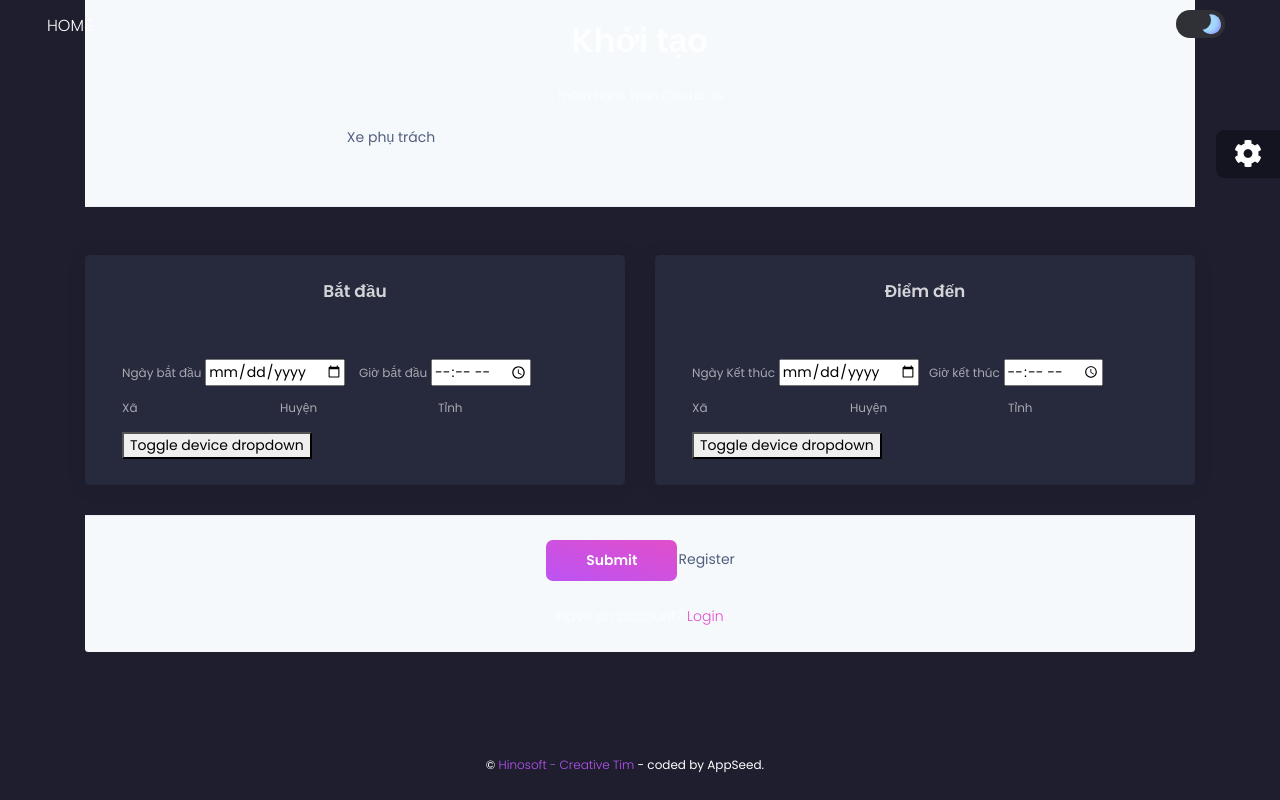
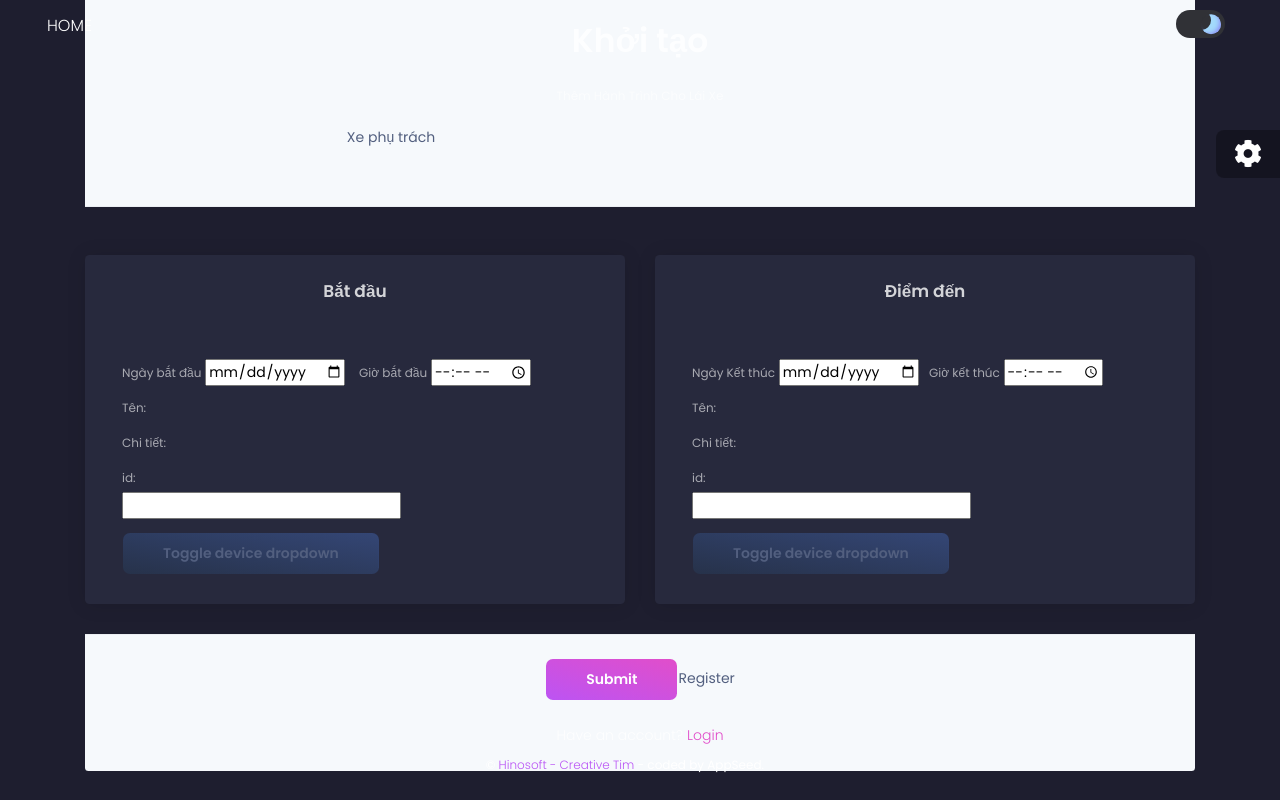
Before and after one commit to ducanhvna/vantai-gateway, a Django app: page /vantai/taohanhtrinh in a window 1280 px wide. Run offline with Django 3.2, Linux system fonts and the light colour scheme; the visitor is signed in with stand-in values (Sample User, id 1); data that the repository does not hold is empty; some libraries are stand-ins or nearby versions.

Commit message:
update src

```diff
--- a/apps/templates/vantai/taohanhtrinh.html
+++ b/apps/templates/vantai/taohanhtrinh.html
@@ -63,40 +63,43 @@
                                     <div class="col-md-6 px-md-1">
                                         <div class="form-group">   <!-- <input type="text" class="form-control datetimepicker-input" data-target="#datetimepicker1"/> -->
                                             <label>Ngày bắt đầu</label>
-                                            {{ form.start_date}}
+                                            {{ form.end_date}}
                                          </div>
+                                         <span class="text-danger">{{ form.end_date.errors }}</span>
                                    </div>
 
                                     <div class="col-md-6 px-md-1">
                                         <div class="form-group">
                                             <label>Giờ bắt đầu</label>
-                                            {{ form.start_time}}
+                                            {{ form.end_time}}
+                                        </div>
+                                        <span class="text-danger">{{ form.end_time.errors }}</span>
+                                    </div>
+
+                                    <div class="col-md-12 px-md-1">
+                                        <div class="form-group">
+                                            <label>Tên: </label>
+                                            <span id="startlocationName"></span>
+
+                                        </div>
+                                    </div>
+                                    <div class="col-md-12 px-md-1">
+                                        <div class="form-group">
+                                            <label>Chi tiết: </label>
+                                            <span id="startlocationdetailName"></span>
                                         </div>
                                     </div>
 
                                     <div class="col-md-4 px-md-1">
                                         <div class="form-group">
-                                            <label>Xã</label>
-
-                                        </div>
-                                    </div>
-                                    <div class="col-md-4 px-md-1">
-                                        <div class="form-group">
-                                            <label>Huyện</label>
-
-                                        </div>
-                                    </div>
-
-                                    <div class="col-md-4 px-md-1">
-                                        <div class="form-group">
-                                            <label>Tỉnh</label>
-
+                                            <label>id:</label>
+                                            <input id="startLocationid" readonly />
                                         </div>
                                     </div>
 
                                     <div class="col-md-12 px-md-1">
                                         <div class="form-group">
-                                            <button id="toggle">Toggle device dropdown</button>
+                                            <a class="btn" id="toggle">Toggle device dropdown</a>
                                             <div id="dropdown">
 
                                                 <input type="text" id="myInput" onkeyup="myFunction()" placeholder="Search for names.."
@@ -109,13 +112,7 @@
                                                             Tên địa điểm
                                                           </th>
                                                           <th>
-                                                            Xã
-                                                          </th>
-                                                          <th>
-                                                            Huyện
-                                                          </th>
-                                                          <th>
-                                                            Tỉnh
+                                                            Chi tiết
                                                           </th>
                                                           <th class="text-center">
                                                             Action
@@ -130,15 +127,13 @@
                                                           </td>
                                                           <td>
                                                             {{ member.ward_id.name }}
-                                                          </td>
-                                                          <td>
+                                                            <span> - </span>
                                                             {{ member.district_id.name }}
-                                                          </td>
-                                                          <td>
+                                                            <span> - </span>
                                                             {{ member.state_id.name }}
                                                           </td>
                                                           <td class="text-center">
-                                                            <a href="#" class="btn btn-info view" title="View" ><i
+                                                            <a onclick="SelectStartLocation({{ forloop.counter }} , {{ member.id}} )" class="btn btn-info edit" title="select" ><i
                                                               class="fas fa-eye"></i></a>
 
                                                           </td>
@@ -172,6 +167,7 @@
                                                 <label>Ngày Kết thúc</label>
                                                 {{ form.start_date}}
                                              </div>
+                                             <span class="text-danger">{{ form.start_date.errors }}</span>
                                        </div>
 
                                         <div class="col-md-6 px-md-1">
@@ -179,32 +175,34 @@
                                                 <label>Giờ kết thúc</label>
                                                 {{ form.start_time}}
                                             </div>
+                                            <span class="text-danger">{{ form.start_time.errors }}</span>
                                         </div>
 
-                                    <div class="col-md-4 px-md-1">
+                                        <div class="col-md-12 px-md-1">
                                           <div class="form-group">
-                                            <label>Xã</label>
+                                              <label>Tên: </label>
+                                              <span id="endlocationName"></span>
 
                                           </div>
                                       </div>
-                                    <div class="col-md-4 px-md-1">
+                                      <div class="col-md-12 px-md-1">
                                           <div class="form-group">
-                                            <label>Huyện</label>
-
+                                              <label>Chi tiết: </label>
+                                              <span id="endlocationdetailName"></span>
                                           </div>
                                       </div>
 
                                       <div class="col-md-4 px-md-1">
                                           <div class="form-group">
-                                            <label>Tỉnh</label>
-
+                                              <label>id:</label>
+                                              <input id="endLocationid" readonly />
                                           </div>
                                       </div>
 
 
                                     <div class="col-md-12 px-md-1">
                                         <div class="form-group">
-                                            <button id="toggle2">Toggle device dropdown</button>
+                                            <a class="btn" id="toggle2">Toggle device dropdown</a>
                                             <div id="dropdown2">
 
                                                 <input type="text" id="myInput2" onkeyup="myFunction2()" placeholder="Search for names.."
@@ -217,14 +215,9 @@
                                                             Tên địa điểm
                                                           </th>
                                                           <th>
-                                                            Xã
+                                                            chi tiết
                                                           </th>
-                                                          <th>
-                                                            Huyện
-                                                          </th>
-                                                          <th>
-                                                            Tỉnh
-                                                          </th>
+
                                                           <th class="text-center">
                                                             Action
                                                           </th>
@@ -238,15 +231,13 @@
                                                           </td>
                                                           <td>
                                                             {{ member.ward_id.name }}
-                                                          </td>
-                                                          <td>
+                                                            <span> - </span>
                                                             {{ member.district_id.name }}
-                                                          </td>
-                                                          <td>
+                                                            <span> - </span>
                                                             {{ member.state_id.name }}
                                                           </td>
                                                           <td class="text-center">
-                                                            <a href="#" class="btn btn-info view" title="View" ><i
+                                                            <a onclick="SelectEndLocation({{ forloop.counter }} , {{ member.id}} )" class="btn btn-info view" title="View" ><i
                                                               class="fas fa-eye"></i></a>
 
                                                           </td>
@@ -286,6 +277,7 @@
 {% block javascripts %}
 <script>
 const devices = ['Desktops', 'Laptops', 'Tablets', 'Mobile phones', 'Smart watches', 'Gaming consoles', 'Hand-held consoles'];
+
 function myFunction() {
   var input, filter, table, tr, td, i, txtValue;
   input = document.getElementById("myInput");
@@ -295,10 +287,9 @@ function myFunction() {
   for (i = 0; i < tr.length; i++) {
     td = tr[i].getElementsByTagName("td")[0];
     td1 = tr[i].getElementsByTagName("td")[1];
-    td2 = tr[i].getElementsByTagName("td")[2];
-    td3 = tr[i].getElementsByTagName("td")[3];
+
     if (td && td2 && td3) {
-      txtValue = td.textContent || td.innerText || td1.textContent || td1.innerText || td2.textContent || td2.innerText || td3.textContent || td3.innerText;
+      txtValue = td.textContent || td.innerText || td1.textContent || td1.innerText ;
       if (txtValue.toUpperCase().indexOf(filter) > -1) {
         tr[i].style.display = "";
       } else {
@@ -306,6 +297,32 @@ function myFunction() {
       }
     }
   }
+}
+function SelectStartLocation(index, member_id){
+  table = document.getElementById("myTable");
+  tr = table.getElementsByTagName("tr")[index];
+
+  td = tr.getElementsByTagName("td")[0];
+  td1 = tr.getElementsByTagName("td")[1];
+  element = document.getElementById("startlocationName")
+  element.innerHTML = td.innerHTML
+  document.getElementById("startlocationdetailName").innerHTML = td1.innerHTML
+  element.scrollIntoView();
+  document.getElementById("startLocationid").value = member_id
+}
+
+function SelectEndLocation(index, member_id){
+  table = document.getElementById("myTable2");
+  tr = table.getElementsByTagName("tr")[index];
+
+  td = tr.getElementsByTagName("td")[0];
+  td1 = tr.getElementsByTagName("td")[1];
+  element = document.getElementById("endlocationName")
+  element.innerHTML = td.innerHTML
+  document.getElementById("endlocationdetailName").innerHTML = td1.innerHTML
+  element.scrollIntoView();
+  document.getElementById("endLocationid").value = member_id
+
 }
 function myFunction2() {
   var input, filter, table, tr, td, i, txtValue;
@@ -316,10 +333,9 @@ function myFunction2() {
   for (i = 0; i < tr.length; i++) {
     td = tr[i].getElementsByTagName("td")[0];
     td1 = tr[i].getElementsByTagName("td")[1];
-    td2 = tr[i].getElementsByTagName("td")[2];
-    td3 = tr[i].getElementsByTagName("td")[3];
+
     if (td && td2 && td3) {
-      txtValue = td.textContent || td.innerText || td1.textContent || td1.innerText || td2.textContent || td2.innerText || td3.textContent || td3.innerText;
+      txtValue = td.textContent || td.innerText || td1.textContent || td1.innerText;
       if (txtValue.toUpperCase().indexOf(filter) > -1) {
         tr[i].style.display = "";
       } else {
--- a/apps/vantai/forms.py
+++ b/apps/vantai/forms.py
@@ -59,7 +59,7 @@ class HanhtrinhForm(forms.ModelForm):
     end_time = forms.TimeField(widget=TimeInput())
     class Meta:
         model = Hanhtrinh
-        fields = ('hanhtrinh_id', )
+        fields = ( )
         # widgets = {
         #     'start_date': DateInput(),
         # }
--- a/apps/vantai/models.py
+++ b/apps/vantai/models.py
@@ -1,5 +1,5 @@
 from django.db import models
-
+from django.conf import settings
 # Create your models here.
 
 # class Hanhtrinh(models.Model):
@@ -67,6 +67,8 @@ class Hanhtrinh(models.Model):
     emp_image = models.ImageField(upload_to='images/')
 
     created_by = models.ForeignKey(settings.AUTH_USER_MODEL,on_delete=models.CASCADE, related_name='hanhtrinh_created', null=True)
+    created_time = models.DateTimeField(auto_now_add=True, null=True, blank=True)
+
     def __str__(self) -> str:
         return f"{self.location_name} - {self.location_dest_name}"
 
--- a/apps/vantai/views.py
+++ b/apps/vantai/views.py
@@ -367,6 +367,11 @@ def register_user(request):
     if request.method == "POST":
         form = HanhtrinhForm(request.POST)
         if form.is_valid():
+            print('valid form')
+            schedule_date = form.cleaned_data['start_date']
+            schedule_time = form.cleaned_data['start_time']
+
+            print("hanh trinh bat dau: ", schedule_date)
             form.save()
 
 
@@ -375,14 +380,14 @@ def register_user(request):
 
         print("test tạo mới hành trình")
         body = {
-            "equipment_id":3,
+            "equipment_id":xe_phutrach.hahai_id,
             "schedule_date": "2023-03-04 07:30:00",
             "location_id": 1,
             "location_dest_id": 2,
             "location_name": "Hà Nội",
             "location_dest_name": "Sài Gòn"
         }
-        abc = themmoichuyendi(body)
+        # abc = themmoichuyendi(body)
         # {'success': True, 'data':
         # {'id': 7299,
         #   'equipment_id': {'id': 3, 'name': 'Xe 01', 'license_plate': '001'},
@@ -395,10 +400,11 @@ def register_user(request):
         #   'district_id': None, 'state_id': None, 'ward_dest_id': None, 'district_dest_id': None,
         #   'state_dest_id': None, 'company_name': None, 'eating_fee': 0.0, 'law_money': 0.0, 'road_tiket_fee': 0.0,
         # 'fee_total': 0.0, 'odometer_start': 0, 'odometer_dest': 0, 'attachment_ids': []}, 'errorData': {}}
-        print("Kết quả", abc)
+        # print("Kết quả", abc)
     else:
         form = HanhtrinhForm()
     joyneys = tatcadiadiem()['data']['results']
+    print(joyneys)
     return render(request, "vantai/taohanhtrinh.html", {"form": form, 'member':hahai_member, "xe": xe_phutrach, "joyneys": joyneys, "msg": msg, "success": success})
 
 # Create your models here.
```
Lines whose indentation alone changed are shown as unchanged.
